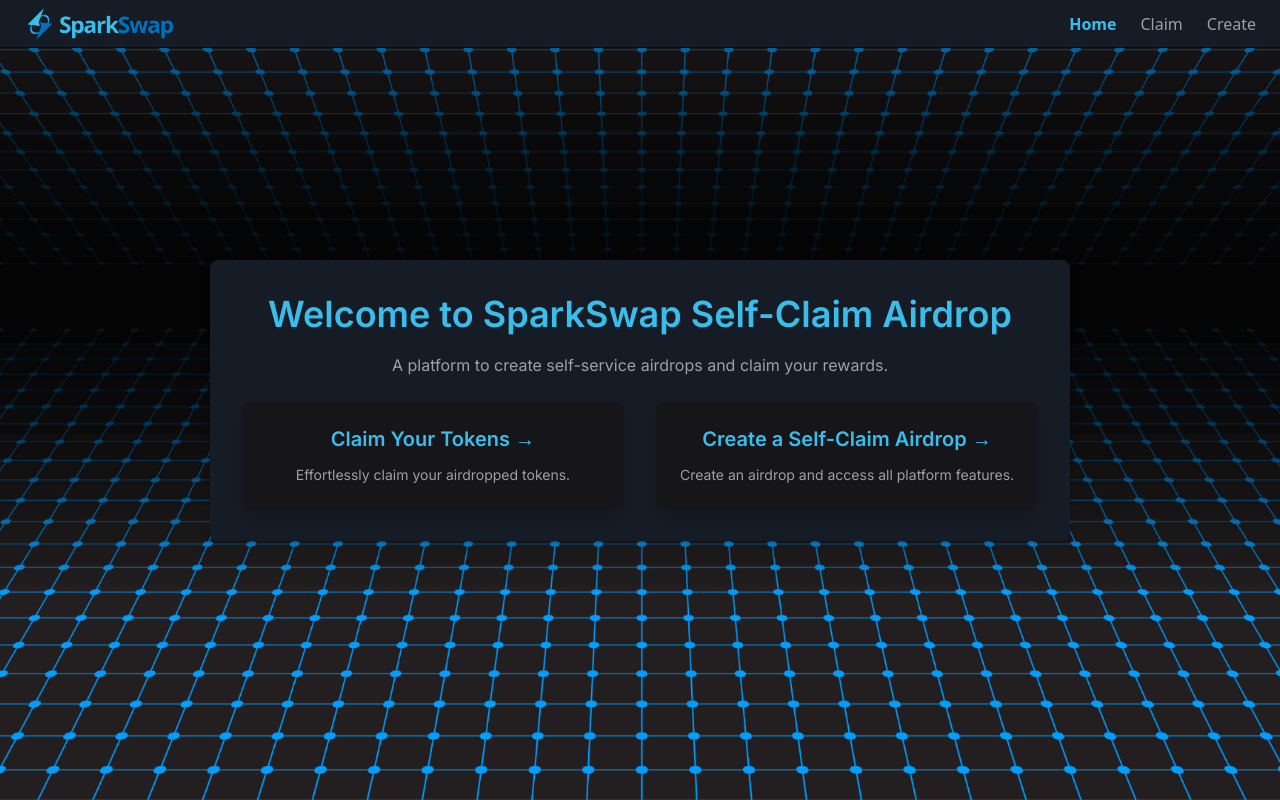
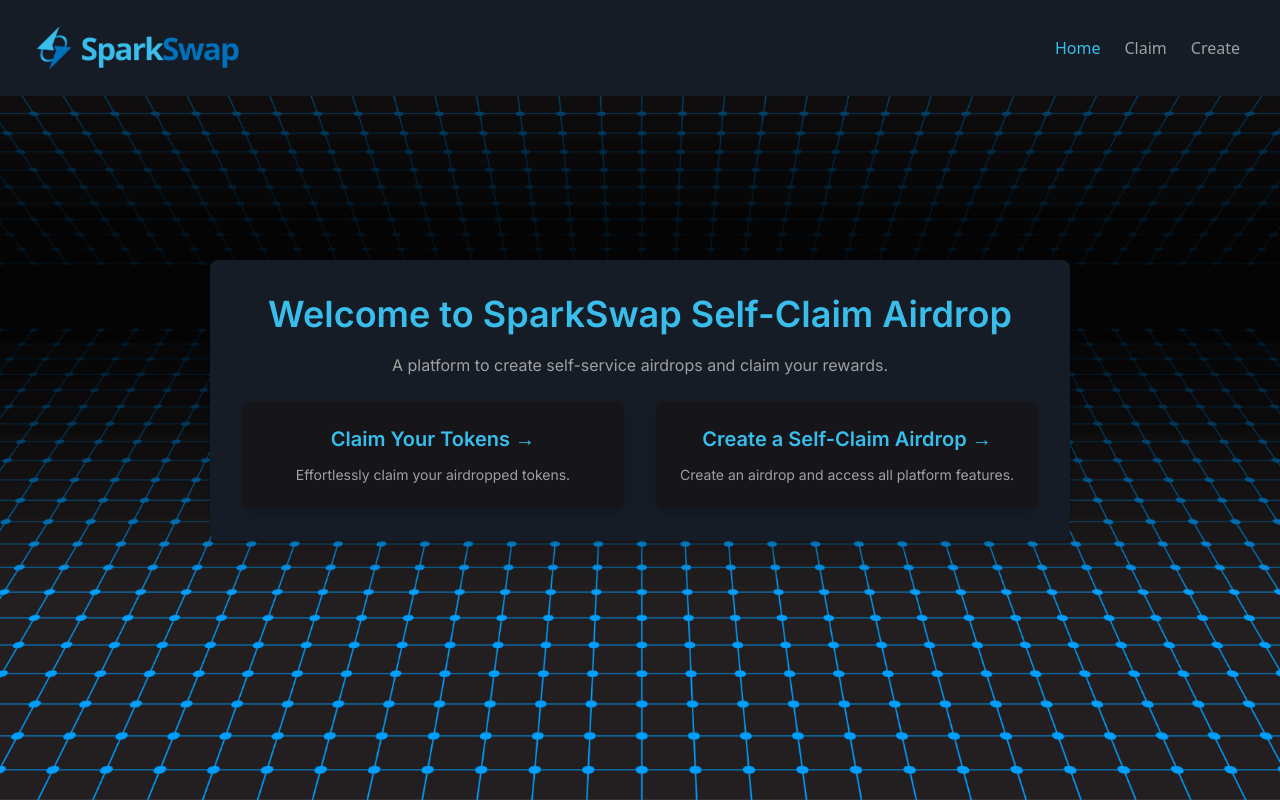
Before and after one commit to sparkpointio/sparkswap-selfclaim, a Next.js app: page / in a window 1280 px wide. Built offline with nearby package versions, Linux system fonts and the light colour scheme; no server answers; what @thirdweb-dev/react would draw is missing.

Commit message:
Update Layout component to use flowbite navbar

```diff
--- a/components/layout/Layout.tsx
+++ b/components/layout/Layout.tsx
@@ -1,5 +1,5 @@
 import Image from "next/image";
-import { NavigationMenu } from "@/components/NavigationMenu";
+import Navbar from "./navbar/Navbar";
 import heroBg from "@/assets/images/hero-bg.png";
 
 export const navigationLinks = [
@@ -21,7 +21,7 @@
         />
       </div>
       <header>
-        <NavigationMenu navigationLinks={navigationLinks} />
+        <Navbar />
       </header>
       <main
         className={`flex min-h-screen flex-col items-center justify-center font-inter`}
```
